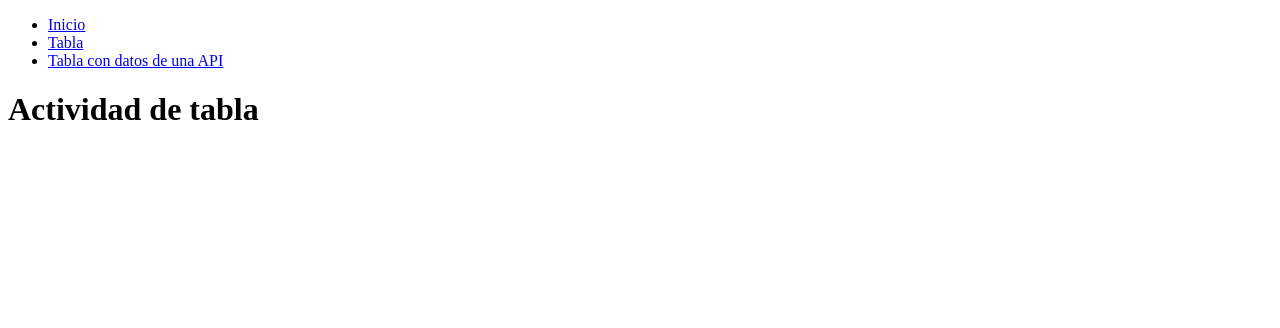
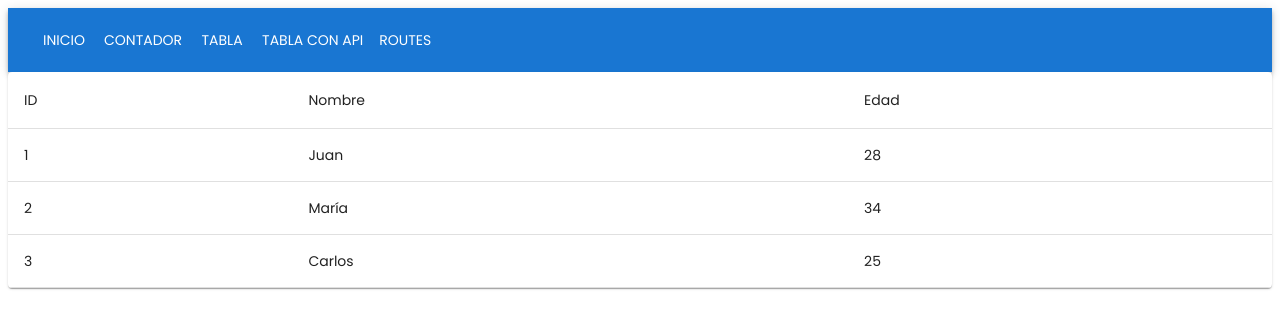
Before and after one commit to WilliamsLCR/aprendiendo-react, a React (Vite) app: page /Tabla in a window 1280 px wide. Shown: the top 328 px of the page. Built offline with nearby package versions, Linux system fonts and the light colour scheme.

Commit message:
Anadiendo actividades nuevas

```diff
--- a/package.json
+++ b/package.json
@@ -10,6 +10,10 @@
     "preview": "vite preview"
   },
   "dependencies": {
+    "@emotion/react": "^11.14.0",
+    "@emotion/styled": "^11.14.0",
+    "@fontsource/poppins": "^5.2.6",
+    "@mui/material": "^7.1.0",
     "react": "^19.1.0",
     "react-dom": "^19.1.0",
     "react-router-dom": "^7.6.0"
--- a/src/App.jsx
+++ b/src/App.jsx
@@ -1,33 +1,35 @@
-import { Link, Routes, Route } from 'react-router-dom';
-import Inicio from './pages/Inicio'
+import { Routes, Route, Link } from 'react-router-dom';
+import Inicio from './pages/Inicio';
 import Tabla from './pages/Tabla';
 import TablaApi from './pages/TablaApi';
+import Contador from './pages/Contador';
+import UsoReactRoute from './pages/UsoReactRoute';
 
+import AppBar from '@mui/material/AppBar';
+import Box from '@mui/material/Box';
+import Toolbar from '@mui/material/Toolbar';
+import Button from '@mui/material/Button';
 
 export default function App() {
   return (
-    <div>
-      <nav>
-        <ul>
-
-          <li>
-            <Link to="/">Inicio</Link>
-          </li>
-          <li>
-            <Link to="/Tabla">Tabla</Link>
-          </li>
-          <li>
-            <Link to="/TablaApi">Tabla con datos de una API</Link>
-          </li>
-
-        </ul>
-      </nav>
+    <Box sx={{ flexGrow: 1 }}>
+      <AppBar position="static">
+        <Toolbar>
+          <Button color="inherit" component={Link} to="/">Inicio</Button>
+          <Button color="inherit" component={Link} to="/Contador">Contador</Button>
+          <Button color="inherit" component={Link} to="/Tabla">Tabla</Button>
+          <Button color="inherit" component={Link} to="/TablaApi">Tabla con API</Button>
+          <Button color="inherit" component={Link} to="/UsoReactRoute">Routes</Button>
+        </Toolbar>
+      </AppBar>
 
       <Routes>
         <Route path="/" element={<Inicio />} />
+        <Route path="/Contador" element={<Contador />} />
         <Route path="/Tabla" element={<Tabla />} />
         <Route path="/TablaApi" element={<TablaApi />} />
+        <Route path="/UsoReactRoute" element={<UsoReactRoute />} />
       </Routes>
-    </div>
+    </Box>
   );
 }
--- a/src/main.jsx
+++ b/src/main.jsx
@@ -1,12 +1,17 @@
 import React from 'react';
 import ReactDOM from 'react-dom/client';
 import { BrowserRouter } from 'react-router-dom';
+import { ThemeProvider } from '@mui/material/styles';
 import App from './App';
+import theme from './theme';
+import '@fontsource/poppins';
 
 ReactDOM.createRoot(document.getElementById('root')).render(
   <React.StrictMode>
     <BrowserRouter>
-      <App />
+      <ThemeProvider theme={theme}>
+        <App />
+      </ThemeProvider>
     </BrowserRouter>
   </React.StrictMode>
 );
--- /dev/null
+++ b/src/pages/Contador.jsx
@@ -0,0 +1,33 @@
+import React, { useState } from 'react';
+
+export default function Contador() {
+  const [clicks, setClicks] = useState(0);
+  const [showAlert, setShowAlert] = useState(false);
+  const [buttonDisabled, setButtonDisabled] = useState(false);
+
+  const handleClick = () => {
+    if (clicks < 10) {
+      setClicks(clicks + 1);
+      if (clicks + 1 === 10) {
+        setShowAlert(true);
+        setButtonDisabled(true);
+      }
+    }
+  };
+
+  return (
+    <div>
+      <h1>Contador</h1>
+      <p>Clicks: {clicks}</p>
+      <button onClick={handleClick} disabled={buttonDisabled}>
+        Click me
+      </button>
+
+      {showAlert && (
+        <div style={{ marginTop: '10px', color: 'red' }}>
+          ¡Alerta! Has alcanzado los 10 clics.
+        </div>
+      )}
+    </div>
+  );
+}
--- a/src/pages/Tabla.jsx
+++ b/src/pages/Tabla.jsx
@@ -1,7 +1,41 @@
-export default function Tabla() {
-    return(
+import React from 'react';
+import {
+  Table,
+  TableBody,
+  TableCell,
+  TableContainer,
+  TableHead,
+  TableRow,
+  Paper
+} from '@mui/material';
 
-        <h1>Actividad de tabla</h1>
+const data = [
+  { id: 1, nombre: 'Juan', edad: 28 },
+  { id: 2, nombre: 'María', edad: 34 },
+  { id: 3, nombre: 'Carlos', edad: 25 },
+];
 
-    );
+export default function TablaSimple() {
+  return (
+    <TableContainer component={Paper}>
+      <Table>
+        <TableHead>
+          <TableRow>
+            <TableCell>ID</TableCell>
+            <TableCell>Nombre</TableCell>
+            <TableCell>Edad</TableCell>
+          </TableRow>
+        </TableHead>
+        <TableBody>
+          {data.map((fila) => (
+            <TableRow key={fila.id}>
+              <TableCell>{fila.id}</TableCell>
+              <TableCell>{fila.nombre}</TableCell>
+              <TableCell>{fila.edad}</TableCell>
+            </TableRow>
+          ))}
+        </TableBody>
+      </Table>
+    </TableContainer>
+  );
 }
--- a/src/pages/TablaApi.jsx
+++ b/src/pages/TablaApi.jsx
@@ -1,7 +1,48 @@
+import React, { useEffect, useState } from 'react';
+import {
+  Table,
+  TableBody,
+  TableCell,
+  TableContainer,
+  TableHead,
+  TableRow,
+  Paper
+} from '@mui/material';
+
 export default function TablaApi() {
-    return(
+  const [usuarios, setUsuarios] = useState([]);
 
-        <h1>Tabla API</h1>
+  useEffect(() => {
+    fetch('https://jsonplaceholder.typicode.com/users')
+      .then(res => res.json())
+      .then(data => setUsuarios(data))
+      .catch(err => console.error('Error al cargar usuarios:', err));
+  }, []);
 
-    );
+  return (
+    <TableContainer component={Paper}>
+      <Table>
+        <TableHead>
+          <TableRow>
+            <TableCell>ID</TableCell>
+            <TableCell>Nombre</TableCell>
+            <TableCell>Email</TableCell>
+            <TableCell>Teléfono</TableCell>
+            <TableCell>Ciudad</TableCell>
+          </TableRow>
+        </TableHead>
+        <TableBody>
+          {usuarios.map(usuario => (
+            <TableRow key={usuario.id}>
+              <TableCell>{usuario.id}</TableCell>
+              <TableCell>{usuario.name}</TableCell>
+              <TableCell>{usuario.email}</TableCell>
+              <TableCell>{usuario.phone}</TableCell>
+              <TableCell>{usuario.address.city}</TableCell>
+            </TableRow>
+          ))}
+        </TableBody>
+      </Table>
+    </TableContainer>
+  );
 }
--- /dev/null
+++ b/src/pages/UsoReactRoute.jsx
@@ -0,0 +1,5 @@
+export default function UsoReactRoute() {
+    return(
+        <h1>Rutas, este ya se estaba usando para la navegacion</h1>
+    );
+}
--- /dev/null
+++ b/src/theme.js
@@ -0,0 +1,9 @@
+import { createTheme } from '@mui/material/styles';
+
+const theme = createTheme({
+  typography: {
+    fontFamily: 'Poppins, sans-serif',
+  },
+});
+
+export default theme;
```
Also changed, not shown: 1 other file (tests, documents, lock files or other folders).
